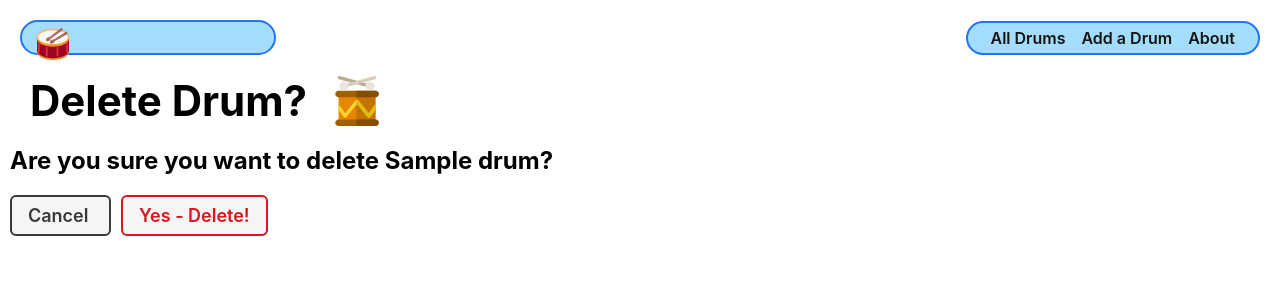
After one commit to jmeirink/drum-collector, a Django app: page /drums/1/delete/ in a window 1280 px wide. The commit adds this page. Shown: the top 300 px of the page. Run offline with Django 4.2, Linux system fonts and the light colour scheme; tables that the repository leaves empty hold one stand-in row (values such as "Sample post").

Commit message:
complete drum edit and delete functionality

```diff
--- a/main_app/models.py
+++ b/main_app/models.py
@@ -1,4 +1,5 @@
 from django.db import models
+from django.urls import reverse
 
 class Drum(models.Model):
   name = models.CharField(max_length=100)
@@ -7,3 +8,6 @@ class Drum(models.Model):
 
   def __str__(self):
     return self.name
+
+  def get_absolute_url(self):
+    return reverse('drums_detail', kwargs={'drum_id': self.id})
--- a/main_app/templates/about.html
+++ b/main_app/templates/about.html
@@ -5,7 +5,7 @@
 <h1>About the Drum Collector</h1>
 <hr />
 <p class="page-content">
-  I love to collect all kinds of drums of varying kinds and sizes!
+  I love collecting drums almost as much as I enjoy playing them. Check out some of the sweet drums I've collected over the years!
 </p>
 
 {% endblock %}
--- a/main_app/templates/base.html
+++ b/main_app/templates/base.html
@@ -32,8 +32,9 @@
     </div>
     <nav>
       <ul>
-        <li><a href="/drums">All Drums</a></li>
-        <li><a href="/about">About</a></li>
+        <li><a href="{% url 'drums_index' %}">All Drums</a></li>
+        <li><a href="{% url 'drums_create' %}">Add a Drum</a></li>
+        <li><a href="{% url 'about' %}">About</a></li>
       </ul>
     </nav>
   </header>
--- a/main_app/templates/drums/detail.html
+++ b/main_app/templates/drums/detail.html
@@ -22,6 +22,10 @@
     <h1>{{ drum.name }}</h1>
       <h2>A {{ drum.type }}</h2>
     <p>{{ drum.description }}</p>
+    <div class="drum-actions">
+      <a href="{% url 'drums_update' drum.id %}" class="btn warn">Edit</a>
+      <a href="{% url 'drums_delete' drum.id %}" class="btn danger">Delete</a>
+    </div>
   </div>
 </section>
 
--- a/main_app/templates/home.html
+++ b/main_app/templates/home.html
@@ -9,7 +9,7 @@
 
 <section class="logo-container">
   <div class="drum-container">
-    <img src="{% static 'images/drumset.jpg' %}" alt="The Drum Collector" class="drum-image"/>
+    <img src="{% static 'images/drum.svg' %}" alt="The Drum Collector" class="drum-image"/>
   </div>
   <h1>Drum Collector</h1>
 </section>
--- /dev/null
+++ b/main_app/templates/main_app/drum_confirm_delete.html
@@ -0,0 +1,23 @@
+{% extends 'base.html' %}
+{% load static %}
+
+{% block content %}
+
+<div class="page-header">
+  <h1>Delete Drum?</h1>
+  <img src="{% static 'images/drum.svg' %}" alt="A drum"/>
+</div>
+<h2>Are you sure you want to delete {{ drum.name }}?</h2>
+
+<form action="" method="POST" class="form">
+  {% csrf_token %}
+  <a
+    href="{% url 'drums_detail' drum.id %}"
+    class="btn secondary"
+  >
+    Cancel
+  </a>
+  <button type="submit" class="btn danger">Yes - Delete!</button>
+</form>
+
+{% endblock %}
--- a/main_app/urls.py
+++ b/main_app/urls.py
@@ -6,4 +6,7 @@ urlpatterns = [
   path('about/', views.about, name='about'),
   path('drums/', views.drums_index, name='drums_index'),
   path('drums/<int:drum_id>/', views.drums_detail, name='drums_detail'),
+  path('drums/create/', views.DrumCreate.as_view(), name='drums_create'),
+  path('drums/<int:pk>/update/', views.DrumUpdate.as_view(), name='drums_update'),
+  path('drums/<int:pk>/delete/', views.DrumDelete.as_view(), name='drums_delete'),
 ]
--- a/main_app/views.py
+++ b/main_app/views.py
@@ -1,4 +1,5 @@
 from django.shortcuts import render
+from django.views.generic.edit import CreateView, UpdateView, DeleteView
 from .models import Drum
 
 # Create your views here.
@@ -15,3 +16,17 @@ def drums_index(request):
 def drums_detail(request, drum_id):
   drum = Drum.objects.get(id=drum_id)
   return render(request, 'drums/detail.html', { 'drum': drum })
+
+class DrumCreate(CreateView):
+  model = Drum
+  fields = '__all__'
+  success_url = '/drums/'
+
+class DrumUpdate(UpdateView):
+  model = Drum
+  # Let's disallow the renaming of a cat by excluding the name field!
+  fields = ['type', 'description']
+
+class DrumDelete(DeleteView):
+  model = Drum
+  success_url = '/drums/'
```
Also changed, not shown: main_app/static/css/form.css (added, +39 -0 lines), main_app/templates/main_app/drum_form.html (added, +35 -0 lines).
